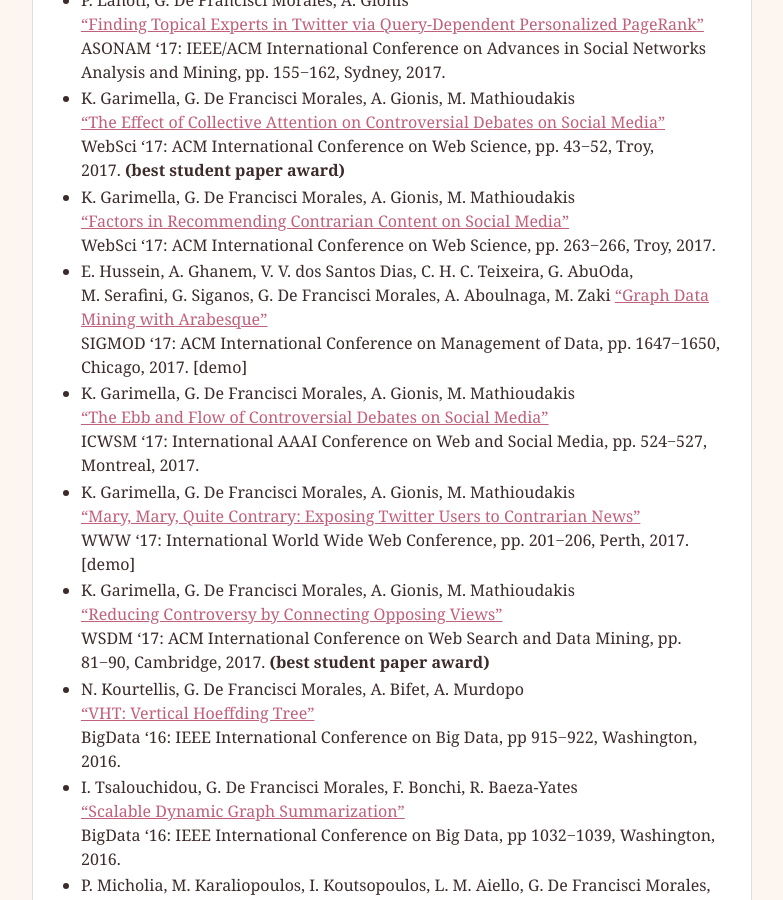
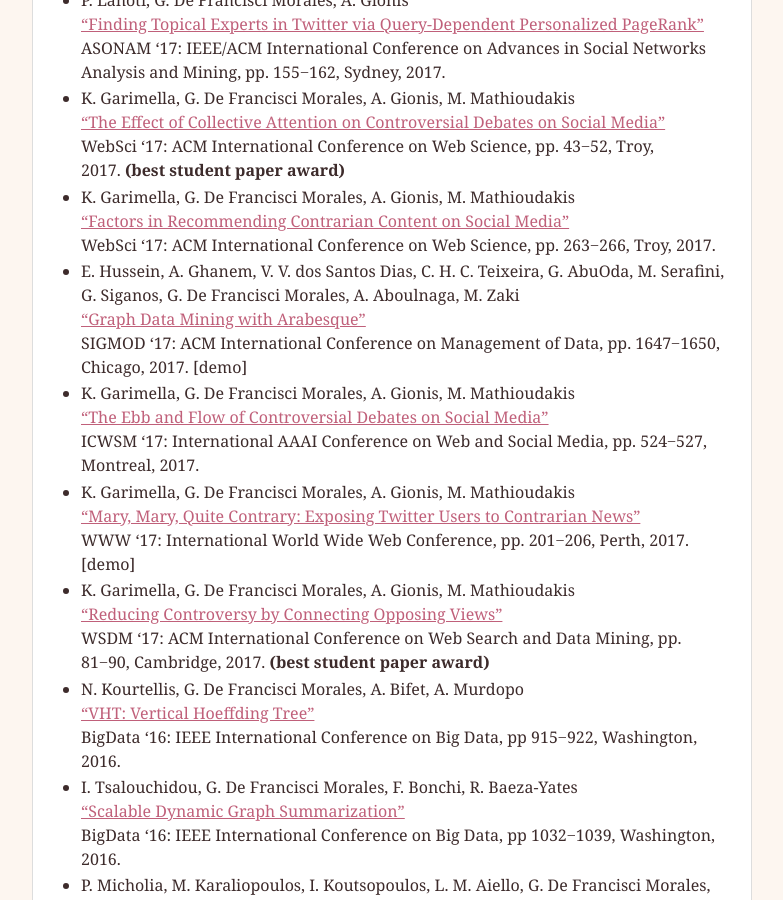
Before and after one commit to gdfm/gdfm.github.io, a Jekyll site: the page built from _pages/research.md, in a window 1280 px wide and 900 px high, scrolled down 7671 px. Shown: the whole window, without its empty margins (248-1031 px from the left). Built offline with Jekyll 4.4.1, drawn with Linux system fonts in a browser that asks for light colours; some of the changed text lies outside the part shown.

Commit message:
Fix typo

```diff
--- a/_pages/research.md
+++ b/_pages/research.md
@@ -95,7 +95,7 @@
 VLDBJ: The VLDB Journal, 10.1007/s00778-024-00851-2, 2024.
 
 - E. Colacrai, F. Cinus, G. De Francisci Morales, M. Starnini
-[“Navigating Multidimensional Ideologies with Reddit’s Political Compass: Economic Conflict and Social Affinity”](https://arxiv.org/pdf/2401.13656)
+[“Navigating Multidimensional Ideologies with Reddit's Political Compass: Economic Conflict and Social Affinity”](https://arxiv.org/pdf/2401.13656)
 WWW '24: The Web Conference, pp. 2582−2593, Singapore, 2024.
 
 - G. D'Acunto, F. Bonchi, G. De Francisci Morales, G. Petri
@@ -314,8 +314,7 @@
 [“Factors in Recommending Contrarian Content on Social Media”](/assets/media/2010/05/factors-in-recommending-contrarian-content-on-social-media.pdf)
 WebSci '17: ACM International Conference on Web Science, pp. 263−266, Troy, 2017.
 
-- E. Hussein, A. Ghanem, V. V. dos Santos Dias, C. H. C. Teixeira, G. AbuOda,
-M. Serafini, G. Siganos, G. De Francisci Morales, A. Aboulnaga, M. Zaki
+- E. Hussein, A. Ghanem, V. V. dos Santos Dias, C. H. C. Teixeira, G. AbuOda, M. Serafini, G. Siganos, G. De Francisci Morales, A. Aboulnaga, M. Zaki
 [“Graph Data Mining with Arabesque”](/assets/media/2010/05/graph-data-mining-with-arabesque.pdf)
 SIGMOD '17: ACM International Conference on Management of Data, pp. 1647−1650, Chicago, 2017. [demo]
 
@@ -534,7 +533,7 @@
 - “Mining Big Data Streams: Better Algorithms or Faster Systems?”
 KAIST, Seoul, 20 April 2015. [[slides](https://speakerdeck.com/gdfm/mining-big-data-streams-better-algorithms-or-faster-systems)]
 - “SAMOA: A Platform for Mining Big Data Streams”
-Strata ’14, Barcelona, 20 Nov 2014. [[slides](https://speakerdeck.com/gdfm/samoa-at-strata-barcelona-2014)]
+Strata '14, Barcelona, 20 Nov 2014. [[slides](https://speakerdeck.com/gdfm/samoa-at-strata-barcelona-2014)]
 - “Mining Big Data Streams”
 Workshop on "Online Social Networks: Emerging Trends", University of Cyprus, Nicosia, 8 Oct 2014. [[slides](https://speakerdeck.com/gdfm/mining-big-data-streams-better-algorithms-or-faster-systems)]
 - “SAMOA: A Platform for Mining Big Data Streams”
```
Also changed, not shown: 4 other files.
